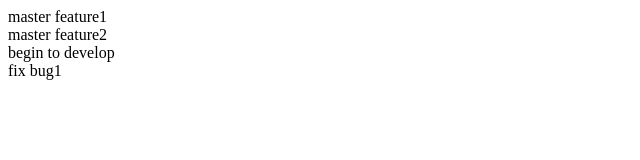
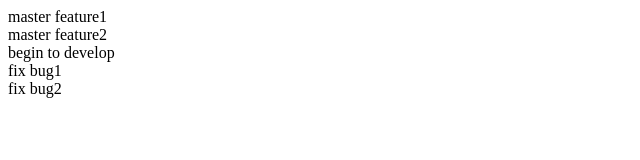
Before and after one commit to MagicDoctor365/git-demo, a plain HTML site: page index.html in a window 1280 px wide. Shown: the full height of the page, 0-640 px from the left. Drawn offline with Linux system fonts and the light colour scheme.

Commit message:
fix bug2

```diff
--- a/index.html
+++ b/index.html
@@ -13,6 +13,7 @@
     <div>begin to develop</div>
     <div class="bug">
         <div>fix bug1</div>
+        <div>fix bug2</div>
     </div>
 </body>
 </html>
```
